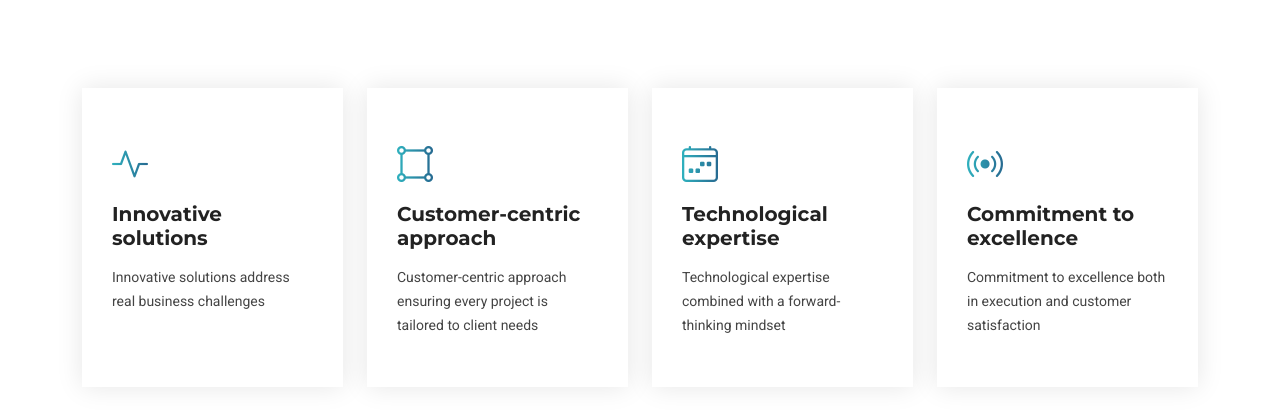
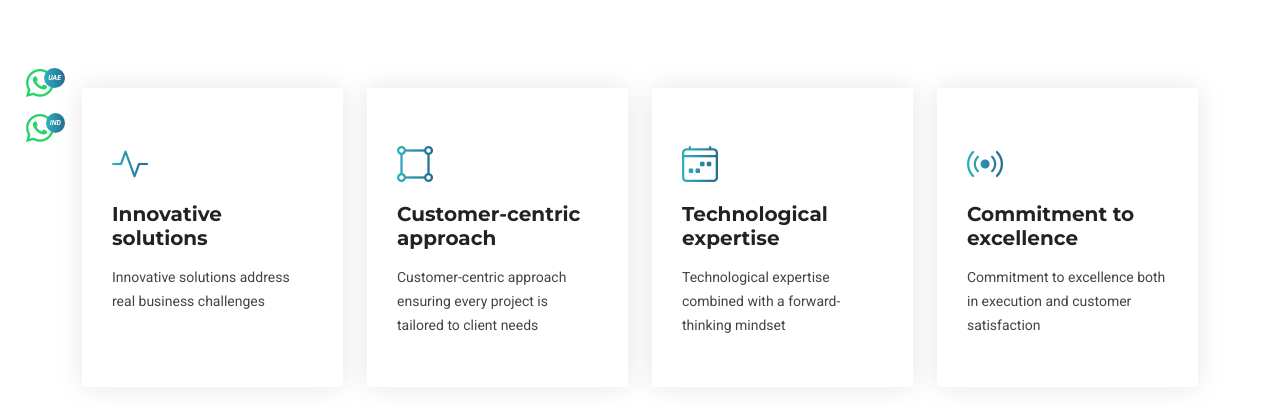
Before and after one commit to thulasidharank/MindZen, a Django app: page / in a window 1280 px wide. Shown: the part 632-1052 px from the top of the page. Run offline with Django 5.2, Linux system fonts and the light colour scheme; some libraries are stand-ins or nearby versions.

Commit message:
whatsapp icons setupped

```diff
--- a/Templates/index.html
+++ b/Templates/index.html
@@ -836,8 +836,8 @@
                                             <strong> India</strong>
                                         </p>
                                         <p class="mt-3">
-                                            Mindzen Technologies Private Limited, 01, Building C 106, Shabiya 09, MBZ,
-                                            Behind Safeer Mall, <strong>UAE</strong> , Land Line - 02 4430074
+                                            Mindzen Technologies, 01, Building C 106, Shabiya 09, MBZ,
+                                            Behind Safeer Mall, <strong>UAE</strong> ,<br> Land Line - 02 4430074
                                         </p>
                                     </div>
                                 </div>
@@ -943,7 +943,7 @@
         </main>
 
         <footer id="footer" class="footer">
-            <div class="footer-newsletter">
+            {% comment %} <div class="footer-newsletter">
                 <div class="container">
                     <div class="row justify-content-center text-center">
                         <div class="col-lg-6">
@@ -960,7 +960,7 @@
                         </div>
                     </div>
                 </div>
-            </div>
+            </div> {% endcomment %}
 
             <div class="container footer-top">
                 <div class="row gy-4">
@@ -1012,7 +1012,7 @@
                             news.
                         </p>
                         <div class="social-links d-flex">
-                            <a href="https://wa.me/917829527882" target="_blank"><i class="bi bi-whatsapp"></i></a>
+                            {% comment %} <a href="https://wa.me/917829527882" target="_blank"><i class="bi bi-whatsapp"></i></a> {% endcomment %}
                             <a href="https://www.facebook.com/people/Mindzen-Technologies/61573593892371/?sk=about" target="_blank"><i class="bi bi-facebook"></i></a>
                             {% comment %} <a href=""><i class="bi bi-instagram"></i></a> {% endcomment %}
                             <a href="https://www.linkedin.com/company/mindzentechno/?viewAsMember=true" target="_blank"><i class="bi bi-linkedin"></i></a>
@@ -1033,6 +1033,15 @@
         <a href="#" id="scroll-top" class="scroll-top d-flex align-items-center justify-content-center"
             ><i class="bi bi-arrow-up-short"></i
         ></a>
+
+        <a href="https://wa.me/your_number_here" target="_blank" id="whatsapp-btn" class="whatsapp-btn d-flex align-items-center justify-content-center">
+            <i class="bi bi-whatsapp"><span>IND</span></i>
+        </a>
+
+
+        <a href="https://wa.me/your_number_here" target="_blank" id="whatsapp-btn-2" class="whatsapp-btn-2 d-flex align-items-center justify-content-center">
+            <i class="bi bi-whatsapp"><span>UAE</span></i>
+        </a>
 
         <!-- Preloader -->
         {% comment %}
--- a/static/css/main.css
+++ b/static/css/main.css
@@ -558,6 +558,8 @@ h6 {
 
 .footer .footer-top {
   padding-top: 50px;
+  margin-top: 50px;
+  border-top: 1px solid rgb(228, 227, 227);
 }
 
 .footer-top .footer-about .sitename {
@@ -803,6 +805,92 @@ h6 {
   visibility: visible;
   opacity: 1;
 }
+
+
+
+.whatsapp-btn {
+  position: fixed;
+  visibility: visible;
+  left: 15px;
+  bottom: 15px;
+  z-index: 99999;
+  /* background: var(--digiGlow-gradient); */
+  width: 50px;
+  height: 50px;
+  border-radius: 4px;
+  transition: all 0.4s;
+  display: flex;
+  align-items: center;
+  justify-content: center;
+}
+
+.whatsapp-btn i {
+  font-size: 28px;
+  color: #25D366;
+  line-height: 0;
+}
+
+.whatsapp-btn:hover {
+  transform: scale(1.3);
+}
+
+.whatsapp-btn i span {
+  position: absolute;
+  top: 10px;
+  right: 0px;
+  font-size: 7px;
+  font-weight: 600;
+  background: var(--digiGlow-gradient);
+  padding: 10px 4px;
+  color: var(--contrast-color);
+  border-radius: 50%;
+
+}
+
+
+
+
+.whatsapp-btn-2 {
+  position: fixed;
+  visibility: visible;
+  left: 15px;
+  bottom: 60px;
+  z-index: 99999;
+  /* background: var(--digiGlow-gradient); */
+  width: 50px;
+  height: 50px;
+  border-radius: 4px;
+  transition: all 0.4s;
+  display: flex;
+  align-items: center;
+  justify-content: center;
+}
+
+.whatsapp-btn-2 i {
+  font-size: 28px;
+  color: #25D366;
+  line-height: 0;
+}
+
+.whatsapp-btn-2:hover {
+  transform: scale(1.3);
+}
+
+.whatsapp-btn-2 i span {
+  position: absolute;
+  top: 10px;
+  right: 0px;
+  font-size: 7px;
+  font-weight: 600;
+  background: var(--digiGlow-gradient);
+  padding: 10px 4px;
+  color: var(--contrast-color);
+  border-radius: 50%;
+
+}
+
+
+
 
 /*--------------------------------------------------------------
 # Disable aos animation delay on mobile devices
```
